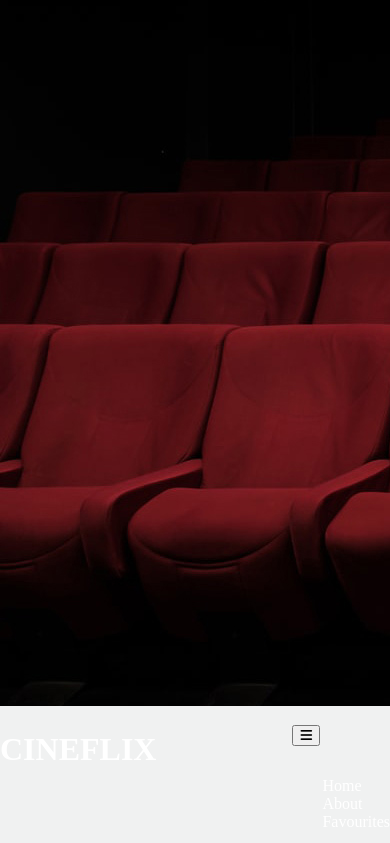
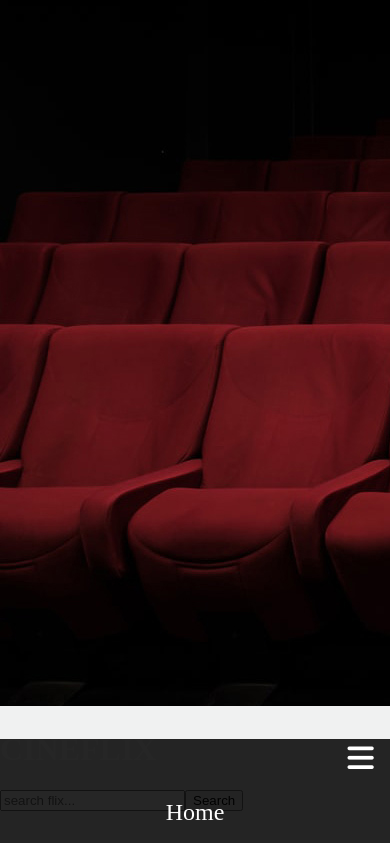
Before and after one commit to robynabe/react-movie-app, a React app: page /single-movie/1 in a window 390 px wide. Both pictures are taken after a click on the button 366 px from the left and 735 px from the top of the page. Shown: the top 843 px of the page. Built offline with nearby package versions, Linux system fonts and the light colour scheme.

Commit message:
Styled mobile menu
Basic styled - need to add close btn

```diff
--- a/src/styles/partials/_nav.scss
+++ b/src/styles/partials/_nav.scss
@@ -4,24 +4,62 @@ a {
 
 // class names //
 .nav-wrapper {
-  display: flex;
-  justify-content: space-between;
+  position: relative;
 }
 .nav-bar {
   display: none;
 }
 .hamburger-btn {
-  display: inline-block;
-  margin: 15px 10px;
+  display: block;
+  position: absolute;
+  top: 0;
+  left: 85%;
+  margin: 10px;
+  color: white;
+  font-size: 30px;
+  border: none;
+  background-color: transparent;
+  float: right;
+  z-index: 3;
+}
+.mobile-nav ul {
+  position: absolute;
+  margin-top: 0;
+  z-index: 2;
+  top: 20%;
+  left: 50%;
+  transform: translate(-50%, 0);
+  display: block;
+  width: 100%;
+  height: 100vh;
+  text-align: center;
+  background: rgba(0, 0, 0, 0.85);
+  padding: 40px;
+}
+.mobile-nav li {
+  padding: 20px;
+}
+nav a {
+  margin-right: 10px;
+  margin-left: 10px;
+  font-size: 24px;
 }
 
 // hover states //
 a:hover {
   text-decoration: underline;
 }
+.hamburger-btn:hover {
+  color: lightgray;
+  transition: ease-in-out 250ms;
+}
 
 // MEDIA QUERIES //
 @media (min-width: 520px) {
+  nav {
+    display: block;
+    color: #ffffff;
+  }
   .nav-bar {
     display: block;
   }
--- a/src/utilities/Hamburger.js
+++ b/src/utilities/Hamburger.js
@@ -15,10 +15,10 @@ export default class Hamburger extends Component {
     }
     render() {
         return (
-            <div>
+            <div className="mobile-nav">
                 <button className="hamburger-btn" onClick={this.toggle}><i class="fas fa-bars"></i></button>
                 {this.state.show && (
-                    <ul className="mobile-nav">
+                    <ul>
                         <li><NavLink to={'/'}>Home</NavLink></li>
                         <li><NavLink to={'/about'}>About</NavLink></li>
                         <li><NavLink to={'/favourites'}>Favourites</NavLink></li>
```
